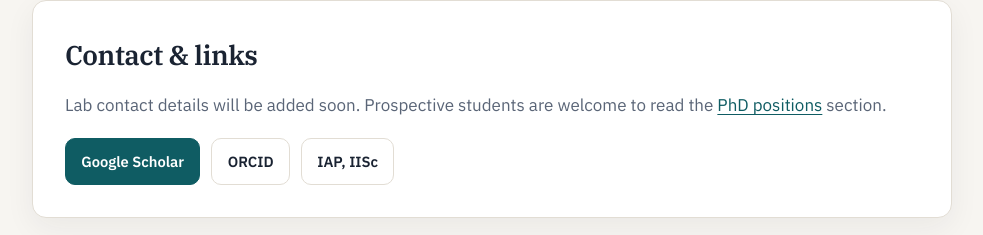
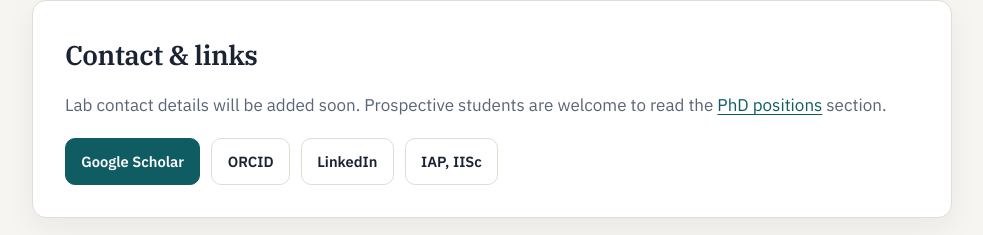
Before and after one commit to sagnik-cam/bioelectronics-lab-iisc, a plain HTML site: page index.html in a window 1280 px wide. Shown: the part 5463-5698 px from the top of the page, without its empty margins (148-1131 px from the left). Drawn offline with Linux system fonts and the light colour scheme.

Commit message:
Add LinkedIn profile to the contact links (#4)
Co-authored-by: Cursor Agent <cursoragent@cursor.com>
Co-authored-by: sagnik-cam <sagnik-cam@users.noreply.github.com>

```diff
--- a/index.html
+++ b/index.html
@@ -606,6 +606,7 @@
         <div class="links">
           <a class="btn primary" href="https://scholar.google.com/citations?user=8O5ccmYAAAAJ&amp;hl=en" rel="noopener" target="_blank">Google Scholar</a>
           <a class="btn" href="https://orcid.org/0000-0003-1861-6295" rel="noopener" target="_blank">ORCID</a>
+          <a class="btn" href="https://www.linkedin.com/in/sagnik-middya-5a7267113/" rel="noopener" target="_blank">LinkedIn</a>
           <a class="btn" href="https://iap.iisc.ac.in/" rel="noopener" target="_blank">IAP, IISc</a>
         </div>
       </div>
```
